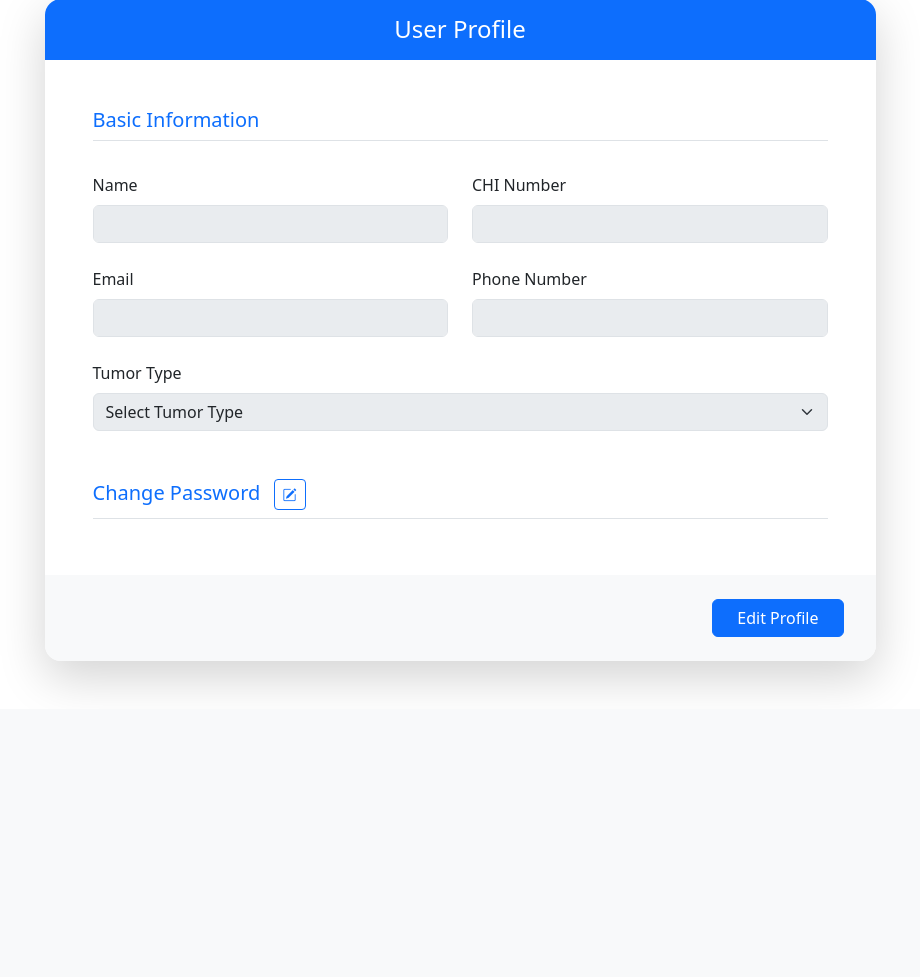
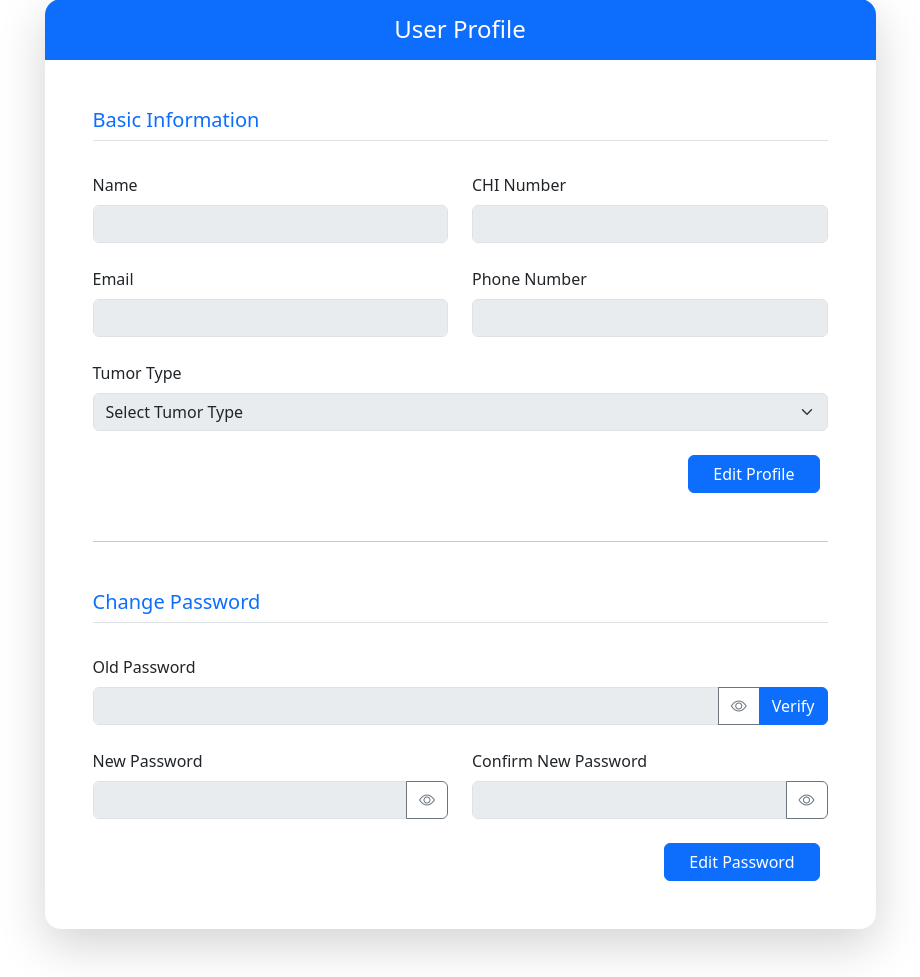
Before and after one commit to haoxueling/NHS, a Flask app: template templates/user_profile.html in a window 1280 px wide. Shown: the part 105-1082 px from the top of the page, without its empty margins (180-1100 px from the left). Before the commit the page ends 788 px from the top, so only its background shows below. Run offline with Flask 3, Linux system fonts and the light colour scheme; the template is opened without the code that fills it, so the values that code supplies are empty; some libraries are stand-ins or nearby versions.

Commit message:
profile修改

```diff
--- a/templates/user_profile.html
+++ b/templates/user_profile.html
@@ -9,7 +9,7 @@
                     <h4 class="mb-0">User Profile</h4>
                 </div>
                 <div class="card-body p-5">
-                    <form id="profile-form" method="POST" action="{{ url_for('user.user_profile') }}">
+                    <form id="info-form" method="POST" action="{{ url_for('user.user_profile') }}">
                         <div class="row g-4">
                             <div class="col-12">
                                 <h5 class="text-primary border-bottom pb-2">Basic Information</h5>
@@ -24,15 +24,15 @@
                             </div>
                             <div class="col-md-6">
                                 <label for="email" class="form-label">Email</label>
-                                <input type="email" class="form-control editable-field" id="email" name="email" value="{{ user.email }}" disabled>
+                                <input type="email" class="form-control info-editable" id="email" name="email" value="{{ user.email }}" disabled>
                             </div>
                             <div class="col-md-6">
                                 <label for="phone" class="form-label">Phone Number</label>
-                                <input type="tel" class="form-control editable-field" id="phone" name="phone" value="{{ user.phone }}" disabled>
+                                <input type="tel" class="form-control info-editable" id="phone" name="phone" value="{{ user.phone }}" disabled>
                             </div>
                             <div class="col-12">
                                 <label for="tumor_type_select" class="form-label">Tumor Type</label>
-                                <select class="form-select editable-field" id="tumor_type_select" name="tumor_type" disabled>
+                                <select class="form-select info-editable" id="tumor_type_select" name="tumor_type" disabled>
                                     <option value="" {% if not user.tumor_type %}selected{% endif %}>Select Tumor Type</option>
                                     <option value="Colorectal Team" {% if user.tumor_type == 'Colorectal Team' %}selected{% endif %}>Colorectal Team</option>
                                     <option value="Stoma Care Team" {% if user.tumor_type == 'Stoma Care Team' %}selected{% endif %}>Stoma Care Team</option>
@@ -46,19 +46,27 @@
                                     <option value="Chemotherapy Team" {% if user.tumor_type == 'Chemotherapy Team' %}selected{% endif %}>Chemotherapy Team</option>
                                 </select>
                             </div>
+                        </div>
+                        <div class="d-flex justify-content-end mt-4">
+                            <button type="button" id="edit-info-btn" class="btn btn-primary px-4 me-2">Edit Profile</button>
+                            <div id="info-action-buttons" class="d-none">
+                                <button type="button" id="cancel-info-btn" class="btn btn-secondary px-4 me-2">Cancel</button>
+                                <button type="submit" class="btn btn-primary px-4">Save Changes</button>
+                            </div>
+                        </div>
+                    </form>
 
-                            <div class="col-12 mt-5">
-                                <h5 class="text-primary border-bottom pb-2">
-                                    Change Password
-                                    <button type="button" class="btn btn-sm btn-outline-primary ms-2" id="toggle-password-btn">
-                                        <i class="bi bi-pencil-square"></i>
-                                    </button>
-                                </h5>
-                                <div id="password-section" class="row g-4 d-none">
+                    <hr class="my-5">
+
+                    <form id="password-form" method="POST" action="{{ url_for('user.user_profile') }}">
+                        <div class="row g-4">
+                            <div class="col-12">
+                                <h5 class="text-primary border-bottom pb-2">Change Password</h5>
+                            </div>
                             <div class="col-md-12 position-relative">
                                 <label for="old_password" class="form-label">Old Password</label>
                                 <div class="input-group">
-                                            <input type="password" class="form-control password-field" id="old_password" name="old_password" disabled>
+                                    <input type="password" class="form-control password-editable" id="old_password" name="old_password" disabled>
                                     <button class="btn btn-outline-secondary toggle-password" type="button"><i class="bi bi-eye"></i></button>
                                     <button class="btn btn-primary" type="button" id="verify-password-btn">Verify</button>
                                 </div>
@@ -68,28 +76,26 @@
                             <div class="col-md-6 position-relative">
                                 <label for="new_password" class="form-label">New Password</label>
                                 <div class="input-group">
-                                            <input type="password" class="form-control password-field" id="new_password" name="new_password" disabled>
+                                    <input type="password" class="form-control password-editable" id="new_password" name="new_password" disabled>
                                     <button class="btn btn-outline-secondary toggle-password" type="button"><i class="bi bi-eye"></i></button>
                                 </div>
                             </div>
                             <div class="col-md-6 position-relative">
                                 <label for="confirm_password" class="form-label">Confirm New Password</label>
                                 <div class="input-group">
-                                            <input type="password" class="form-control password-field" id="confirm_password" name="confirm_password" disabled>
+                                    <input type="password" class="form-control password-editable" id="confirm_password" name="confirm_password" disabled>
                                     <button class="btn btn-outline-secondary toggle-password" type="button"><i class="bi bi-eye"></i></button>
                                 </div>
                             </div>
                         </div>
+                        <div class="d-flex justify-content-end mt-4">
+                            <button type="button" id="edit-password-btn" class="btn btn-primary px-4 me-2">Edit Password</button>
+                            <div id="password-action-buttons" class="d-none">
+                                <button type="button" id="cancel-password-btn" class="btn btn-secondary px-4 me-2">Cancel</button>
+                                <button type="submit" class="btn btn-primary px-4">Save Changes</button>
                             </div>
                         </div>
                     </form>
-                </div>
-                <div class="card-footer bg-light border-0 rounded-bottom-4 text-end p-4">
-                    <button type="button" id="edit-btn" class="btn btn-primary px-4 me-2">Edit Profile</button>
-                    <div id="action-buttons" class="d-none">
-                        <button type="button" id="cancel-btn" class="btn btn-secondary px-4 me-2">Cancel</button>
-                        <button type="submit" form="profile-form" class="btn btn-primary px-4">Save Changes</button>
-                    </div>
                 </div>
             </div>
         </div>
@@ -98,15 +104,36 @@
 
 <script>
     document.addEventListener('DOMContentLoaded', () => {
-        const editBtn = document.getElementById('edit-btn');
-        const cancelBtn = document.getElementById('cancel-btn');
-        const actionButtons = document.getElementById('action-buttons');
-        const editableFields = document.querySelectorAll('.editable-field');
-        const form = document.getElementById('profile-form');
+        // --- Basic Information Section ---
+        const editInfoBtn = document.getElementById('edit-info-btn');
+        const cancelInfoBtn = document.getElementById('cancel-info-btn');
+        const infoActionButtons = document.getElementById('info-action-buttons');
+        const infoEditableFields = document.querySelectorAll('.info-editable');
+        const initialInfoValues = {};
+        infoEditableFields.forEach(field => {
+            initialInfoValues[field.name] = field.value;
+        });
 
-        // Password-related elements
-        const togglePasswordBtn = document.getElementById('toggle-password-btn');
-        const passwordSection = document.getElementById('password-section');
+        editInfoBtn.addEventListener('click', () => {
+            editInfoBtn.classList.add('d-none');
+            infoActionButtons.classList.remove('d-none');
+            infoEditableFields.forEach(field => field.removeAttribute('disabled'));
+        });
+
+        cancelInfoBtn.addEventListener('click', () => {
+            editInfoBtn.classList.remove('d-none');
+            infoActionButtons.classList.add('d-none');
+            infoEditableFields.forEach(field => {
+                field.setAttribute('disabled', 'disabled');
+                field.value = initialInfoValues[field.name];
+            });
+        });
+
+        // --- Password Section ---
+        const editPasswordBtn = document.getElementById('edit-password-btn');
+        const cancelPasswordBtn = document.getElementById('cancel-password-btn');
+        const passwordActionButtons = document.getElementById('password-action-buttons');
+        const passwordEditableFields = document.querySelectorAll('.password-editable');
         const verifyPasswordBtn = document.getElementById('verify-password-btn');
         const oldPasswordInput = document.getElementById('old_password');
         const newPasswordInput = document.getElementById('new_password');
@@ -115,61 +142,28 @@
         const passwordSuccess = document.getElementById('password-success');
         const passwordToggleButtons = document.querySelectorAll('.toggle-password');
 
-        const initialValues = {};
-        editableFields.forEach(field => {
-            initialValues[field.name] = field.value;
+        editPasswordBtn.addEventListener('click', () => {
+            editPasswordBtn.classList.add('d-none');
+            passwordActionButtons.classList.remove('d-none');
+            oldPasswordInput.removeAttribute('disabled');
         });
 
-        // Enable edit mode
-        function enableEditMode() {
-            editBtn.classList.add('d-none');
-            actionButtons.classList.remove('d-none');
-            editableFields.forEach(field => {
-                field.removeAttribute('disabled');
+        cancelPasswordBtn.addEventListener('click', () => {
+            editPasswordBtn.classList.remove('d-none');
+            passwordActionButtons.classList.add('d-none');
+            resetPasswordFields();
         });
-        }
 
-        // Disable edit mode and restore initial values
-        function disableEditMode() {
-            editBtn.classList.remove('d-none');
-            actionButtons.classList.add('d-none');
-            editableFields.forEach(field => {
-                field.setAttribute('disabled', 'disabled');
-                field.value = initialValues[field.name];
-            });
-            // Clear and disable all password fields
-            resetPasswordSection();
-        }
-
-        // Reset password section
-        function resetPasswordSection() {
-            passwordSection.classList.add('d-none');
+        function resetPasswordFields() {
+            passwordEditableFields.forEach(field => field.setAttribute('disabled', 'disabled'));
             oldPasswordInput.value = '';
             newPasswordInput.value = '';
             confirmPasswordInput.value = '';
-            oldPasswordInput.setAttribute('disabled', 'disabled');
-            newPasswordInput.setAttribute('disabled', 'disabled');
-            confirmPasswordInput.setAttribute('disabled', 'disabled');
             verifyPasswordBtn.classList.remove('d-none');
             passwordFeedback.classList.add('d-none');
             passwordSuccess.classList.add('d-none');
         }
 
-        // Event listeners
-        editBtn.addEventListener('click', enableEditMode);
-        cancelBtn.addEventListener('click', disableEditMode);
-
-        // Show/hide password section
-        togglePasswordBtn.addEventListener('click', () => {
-            passwordSection.classList.toggle('d-none');
-            if (!passwordSection.classList.contains('d-none')) {
-                oldPasswordInput.removeAttribute('disabled');
-            } else {
-                resetPasswordSection();
-            }
-        });
-
-        // Password verification
         verifyPasswordBtn.addEventListener('click', async () => {
             const password = oldPasswordInput.value;
             if (!password) {
@@ -178,20 +172,18 @@
                 oldPasswordInput.classList.add('is-invalid');
                 return;
             }
-
             try {
                 const response = await fetch('{{ url_for("user.check_password") }}', {
                     method: 'POST',
                     headers: { 'Content-Type': 'application/json' },
                     body: JSON.stringify({ password: password })
                 });
-
                 const result = await response.json();
                 if (result.success) {
                     passwordSuccess.classList.remove('d-none');
                     oldPasswordInput.classList.remove('is-invalid');
                     oldPasswordInput.classList.add('is-valid');
-                    oldPasswordInput.setAttribute('disabled', 'disabled'); // Disable after successful verification
+                    oldPasswordInput.setAttribute('disabled', 'disabled');
                     verifyPasswordBtn.classList.add('d-none');
                     newPasswordInput.removeAttribute('disabled');
                     confirmPasswordInput.removeAttribute('disabled');
@@ -208,7 +200,6 @@
             }
         });
 
-        // Toggle password visibility
         passwordToggleButtons.forEach(btn => {
             btn.addEventListener('click', () => {
                 const input = btn.previousElementSibling;
```
Also changed, not shown: templates/doctor_profile.html (+66 -66 lines). Lines whose indentation alone changed are shown as unchanged.
